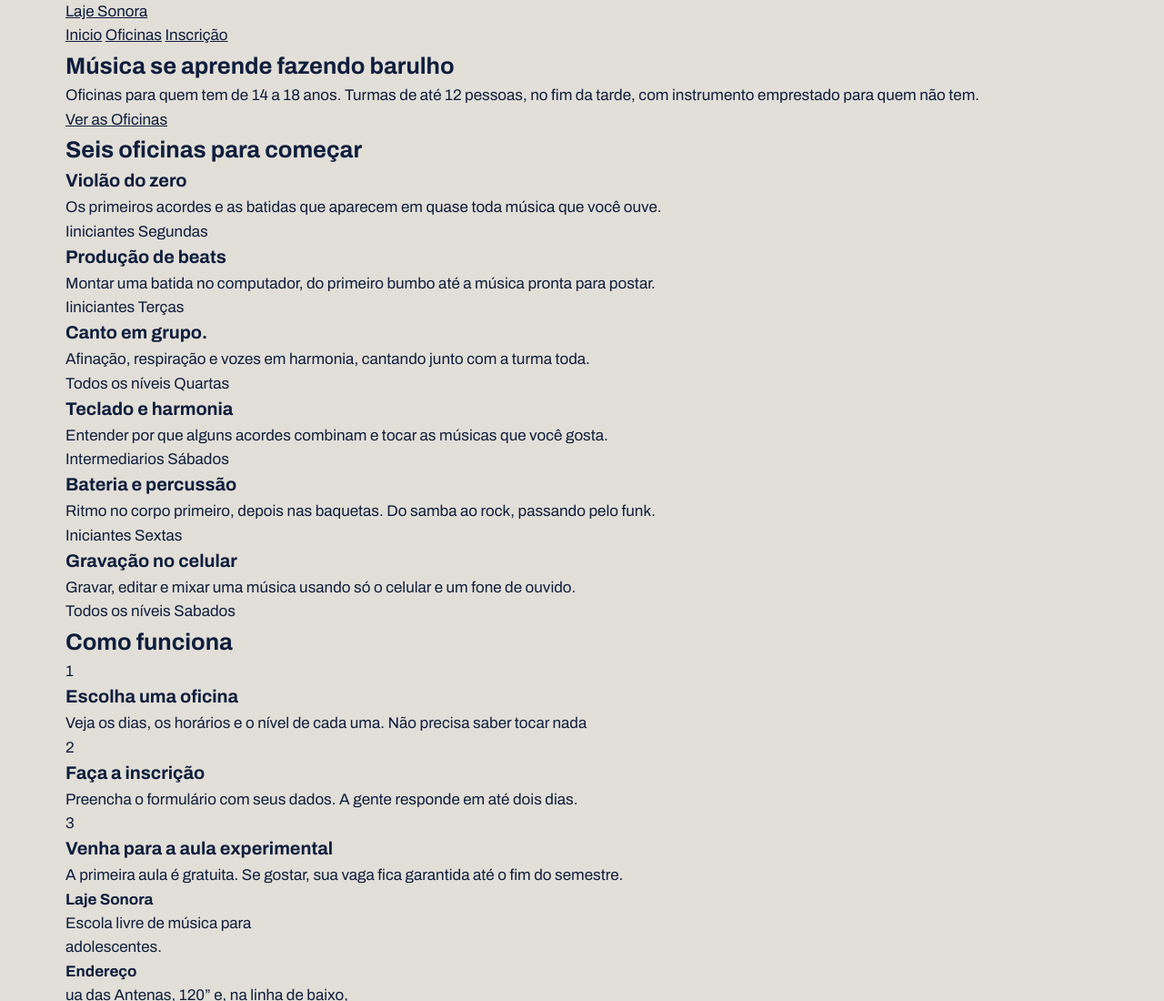
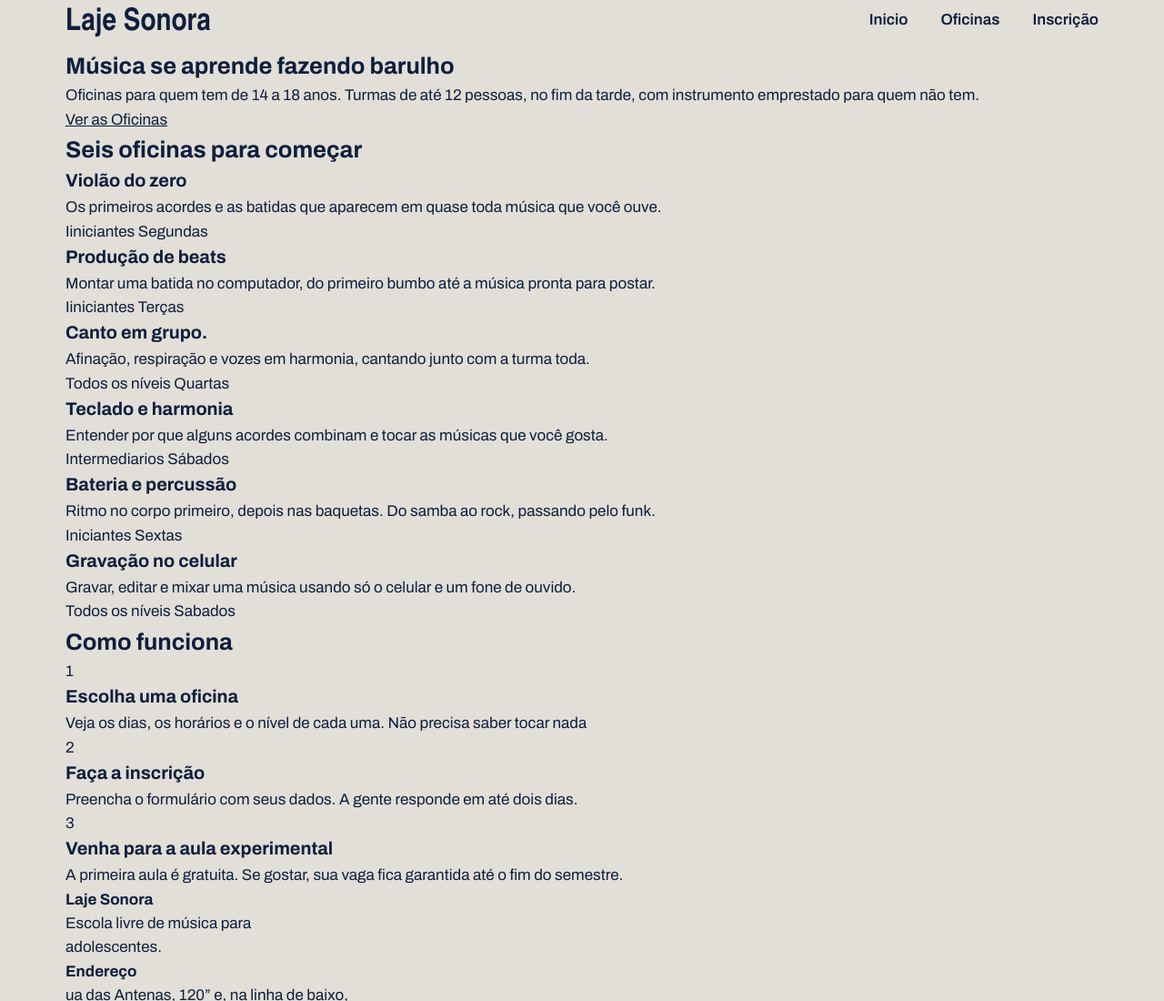
Before and after one commit to guilhermegomesdasbetoldo-design/laje_sonora, a plain HTML site: page index.html in a window 1280 px wide. Shown: the top 1100 px of the page at 91% size. Drawn offline with Linux system fonts and the light colour scheme; a web font is replaced by a local one.

Commit message:
Topo com flex

```diff
--- a/index.css
+++ b/index.css
@@ -42,3 +42,36 @@ h1 h2 h3{
         margin-inline:auto;
         padding-inline: 32px;
     }
+
+    .topo{
+        padding-block: 28;
+        display: flex;
+        justify-content: space-between;
+        align-items: center;
+    }
+
+    .logo{
+        font-family: var(--fonte-cartaz);
+        font-size: 34px;
+        font-weight: 900;
+        text-decoration: none;
+
+    }
+
+    .menu{
+        display: flex;
+        gap: 36px;
+    }
+    .menu a{
+        font-weight: 600;
+        text-decoration: none;
+        padding-bottom: 4px;
+        border-bottom: 4px solid transparent;
+
+    }
+    .menu a:hover{
+border-bottom-color: var(--tinta);
+    }
+    .menu a.atual{
+        border-bottom-color: var(--fita);
+    }
```
